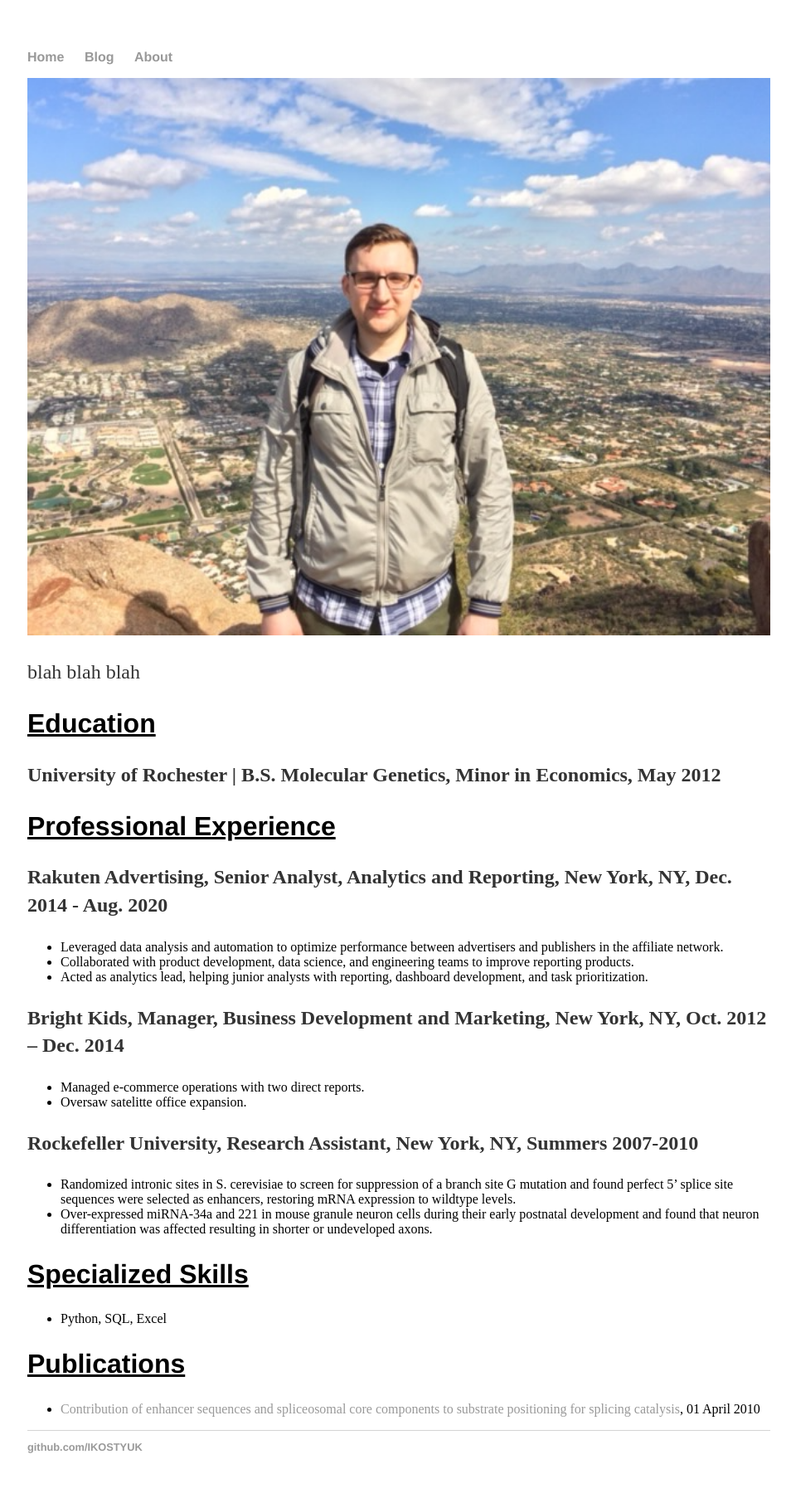
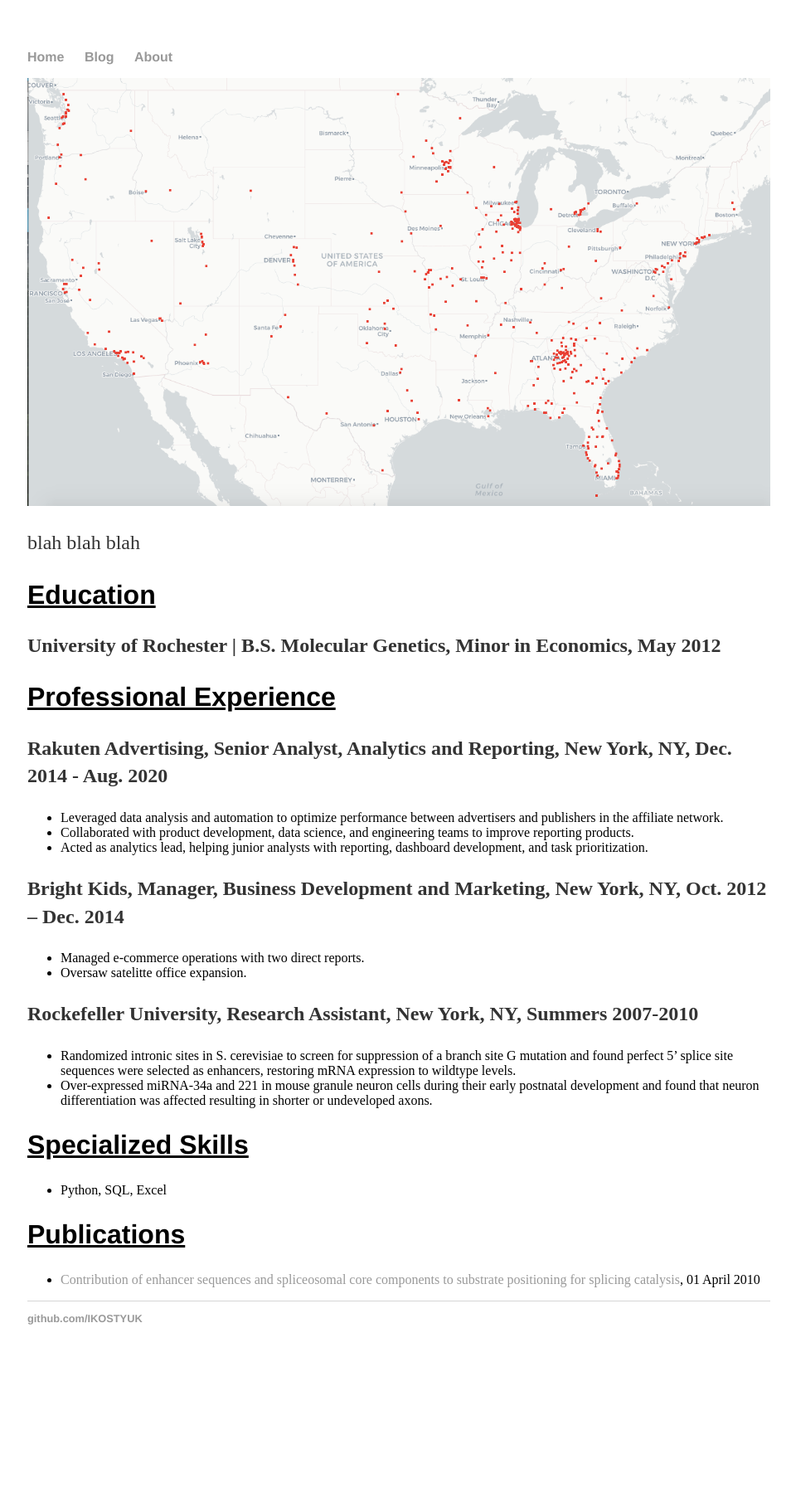
Before and after one commit to IKOSTYUK/ikostyuk.github.io, a Jekyll site: the page built from about/index.html, in a window 1280 px wide. Shown: the whole page at 83% size, without its empty margins (159-1119 px from the left). Built offline with Jekyll 4.4.1, drawn with Linux system fonts in a browser that asks for light colours; after the commit the page ends 1657 px from its top, so only the background shows below that.

Commit message:
Update index.html

```diff
--- a/about/index.html
+++ b/about/index.html
@@ -8,7 +8,7 @@ notes: passive
 contact: passive
 ---
 
-				<img src="/img/personal.png" height="100%" width="100%" class="inline"/>
+				<img src="/img/bank/Bank_Map.png" height="100%" width="100%" class="inline"/>
 
 				<p>blah blah blah</p>
 
```
